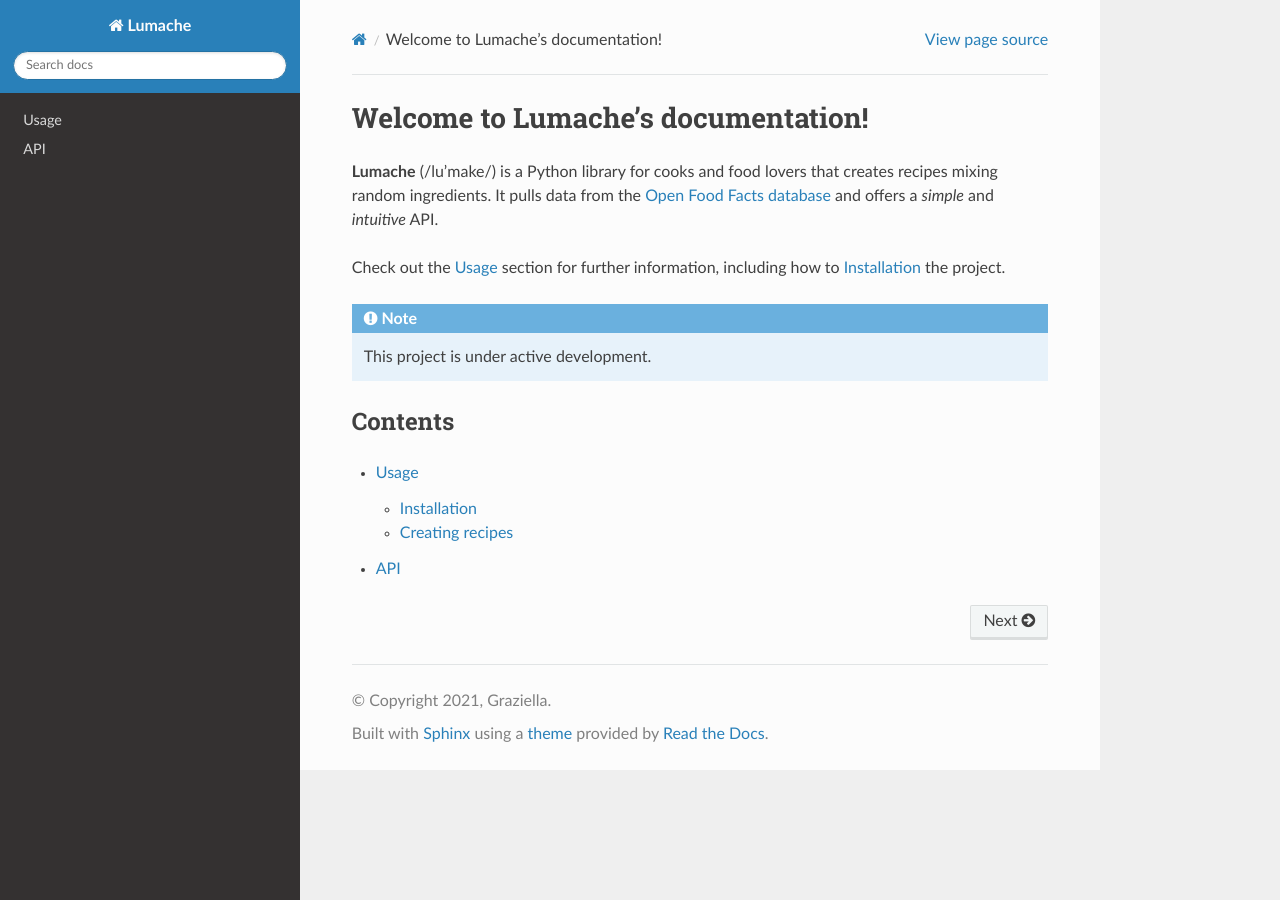
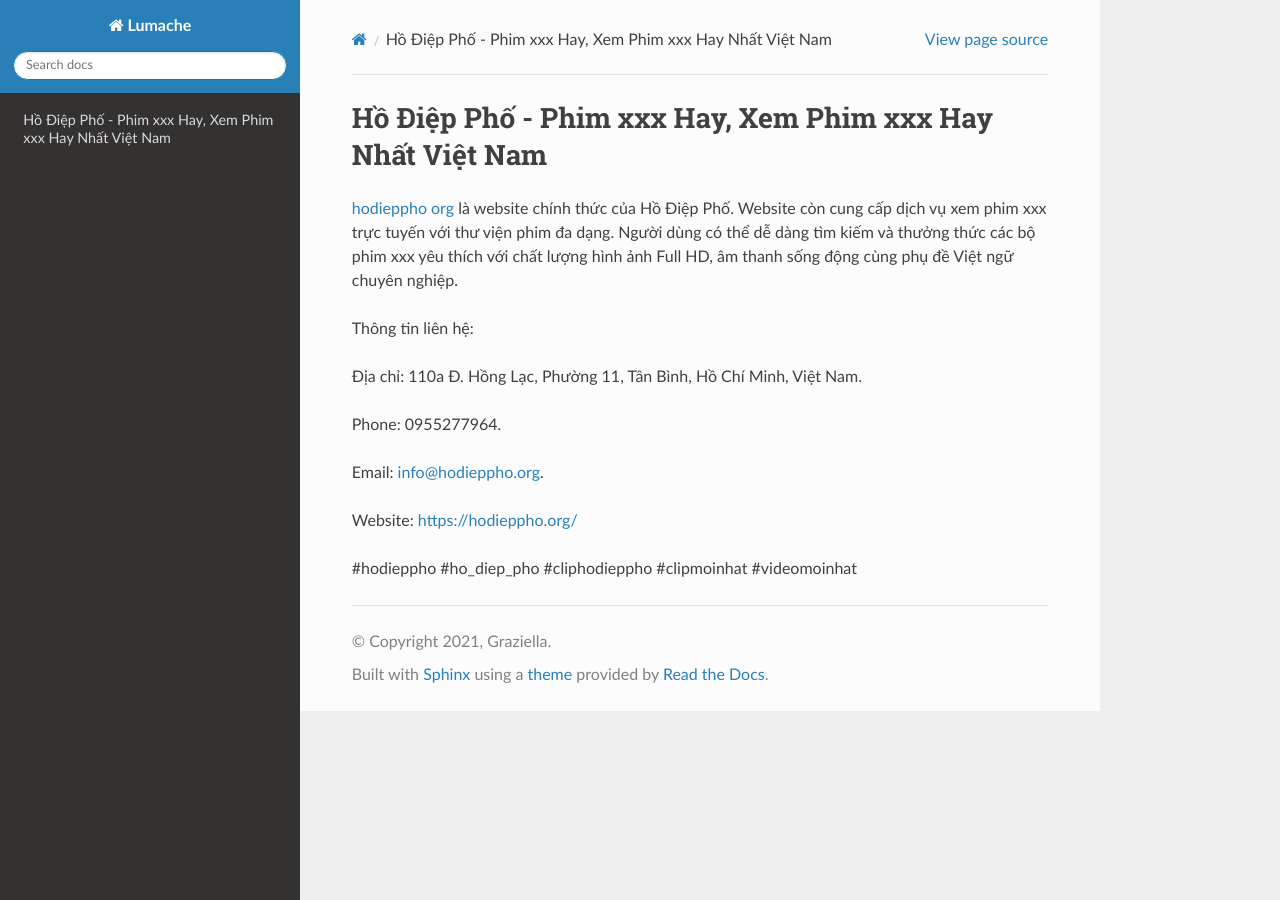
Before and after one commit to parkisngan19/hodieppho, a Sphinx documentation site: the page built from docs/source/index.rst, in a window 1280 px wide. Built offline with Sphinx 7.4.7 and the Read the Docs theme 3.1.0, drawn with Linux system fonts in a browser that asks for light colours.

Commit message:
Update index.rst

```diff
--- a/docs/source/index.rst
+++ b/docs/source/index.rst
@@ -1,22 +1,16 @@
-Welcome to Lumache's documentation!
+Hồ Điệp Phố - Phim xxx Hay, Xem Phim xxx Hay Nhất Việt Nam
 ===================================
 
-**Lumache** (/lu'make/) is a Python library for cooks and food lovers
-that creates recipes mixing random ingredients.
-It pulls data from the `Open Food Facts database <https://world.openfoodfacts.org/>`_
-and offers a *simple* and *intuitive* API.
+`hodieppho org <https://hodieppho.org/>`_ là website chính thức của Hồ Điệp Phố. Website còn cung cấp dịch vụ xem phim xxx trực tuyến với thư viện phim đa dạng. Người dùng có thể dễ dàng tìm kiếm và thưởng thức các bộ phim xxx yêu thích với chất lượng hình ảnh Full HD, âm thanh sống động cùng phụ đề Việt ngữ chuyên nghiệp.
 
-Check out the :doc:`usage` section for further information, including
-how to :ref:`installation` the project.
+Thông tin liên hệ:
 
-.. note::
+Địa chỉ: 110a Đ. Hồng Lạc, Phường 11, Tân Bình, Hồ Chí Minh, Việt Nam.
 
-   This project is under active development.
+Phone: 0955277964.
 
-Contents
---------
+Email: info@hodieppho.org.
 
-.. toctree::
+Website: https://hodieppho.org/
 
-   usage
-   api
+#hodieppho #ho_diep_pho #cliphodieppho #clipmoinhat #videomoinhat
```
